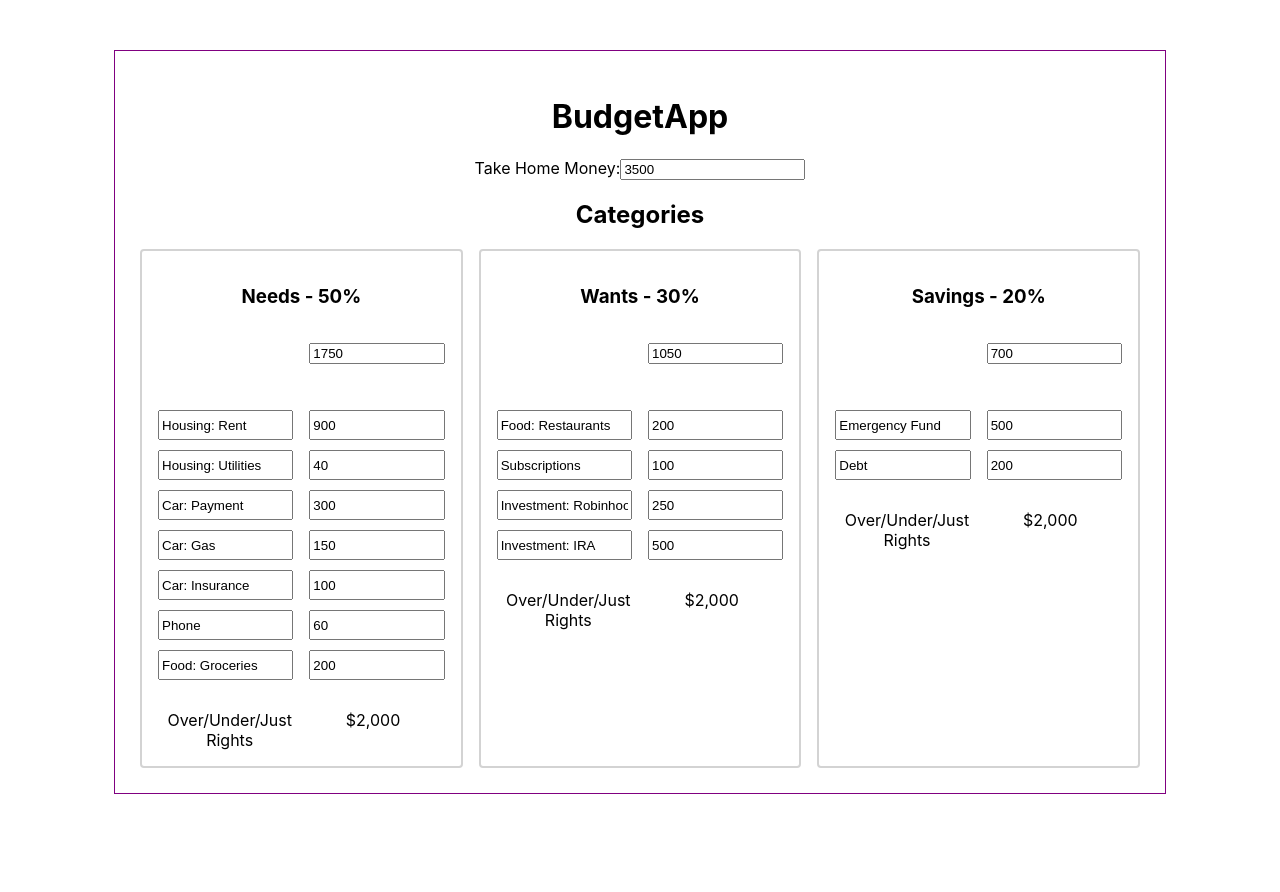
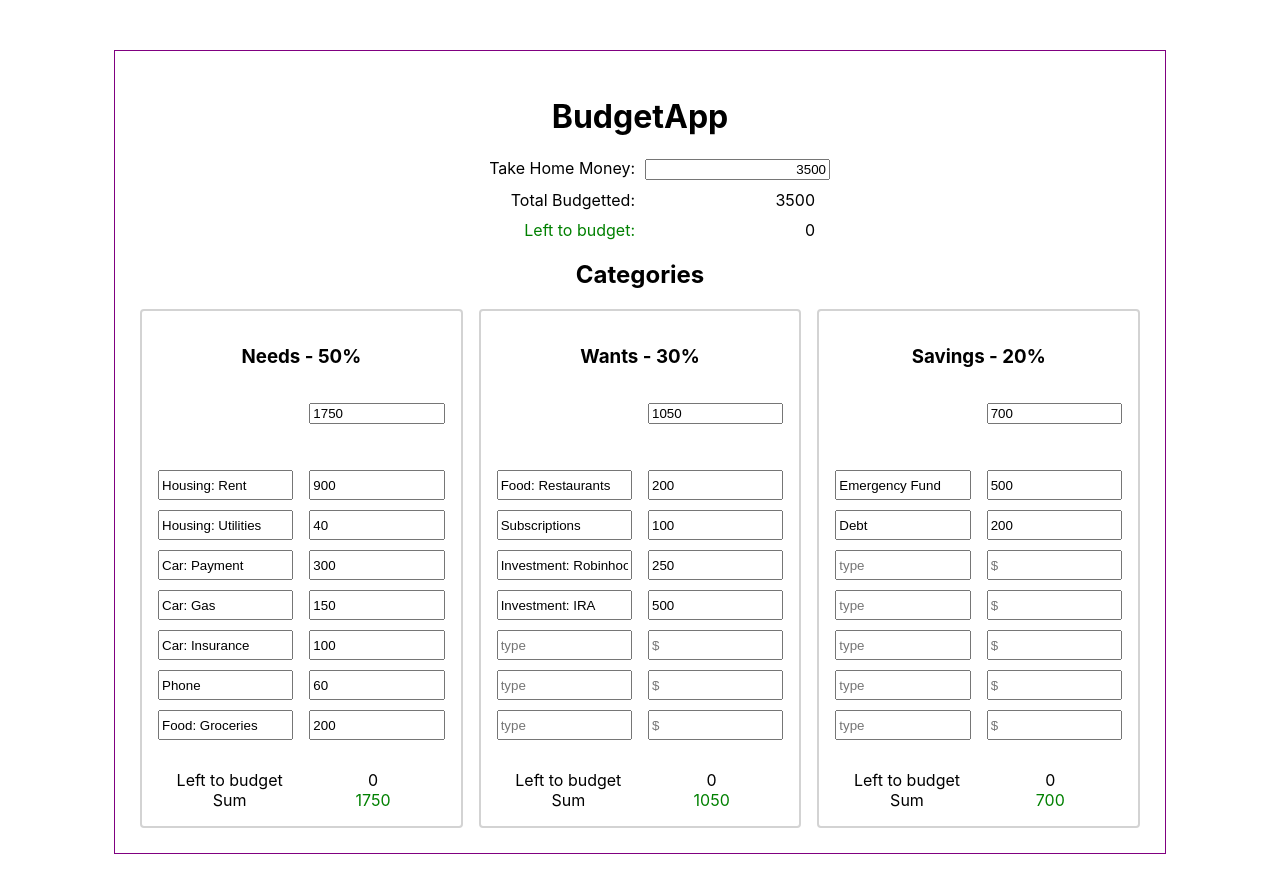
Before and after one commit to dinnagonzales/portfolio2021, a React (Create React App) app: page / in a window 1280 px wide. Shown: the top 892 px of the page. Before the commit the page ends 844 px from the top, so only its background shows below. Built offline with nearby package versions, Linux system fonts and the light colour scheme.

Commit message:
1-27: Complete calculation logic

```diff
--- a/src/components/BudgetApp/categories.jsx
+++ b/src/components/BudgetApp/categories.jsx
@@ -15,7 +15,6 @@ export default function Categories({ dispatch }) {
     };
 
     const updateValue = (categoryIndex, data) => {
-        console.log(categoryIndex, data);
 		dispatch({
 			type: "UPDATE_CATEGORY_VALUE",
             categoryIndex,
@@ -23,6 +22,7 @@ export default function Categories({ dispatch }) {
             value: data.value,
 		});
     };
+
     return (
         <Store.Consumer>
             { ({state}) => {
--- a/src/components/BudgetApp/category.jsx
+++ b/src/components/BudgetApp/category.jsx
@@ -9,10 +9,12 @@ export default function Category(props) {
 
     const {
         category,
-        percent,
+        sum,
         budget,
         expenses
     } = data;
+
+    const status = budget >= sum ? 'good' : 'bad';
 
     return (
         <CategoryContainer>
@@ -33,12 +35,14 @@ export default function Category(props) {
                     );
                 }) }
             </div>
-
             <div className={ 'totals'}> {/* Label / Total */}
-                <div>Over/Under/Just Rights</div>
-                <div>$2,000</div>
+                <div>Left to budget</div>
+                <div>{ budget - sum }</div>
             </div>
-
+            <div className={ 'totals'}> {/* Label / Total */}
+                <div>Sum</div>
+                <div className={ status }>{ sum }</div>
+            </div>
         </CategoryContainer>
     );
 }
@@ -46,6 +50,7 @@ export default function Category(props) {
 const CategoryContainer = styled.div.attrs({
     className: 'CategoryContainer'
 })`
+    font-size: 16px;
     border: 2px solid lightgrey;
     border-radius: 4px;
     padding: 1rem;
@@ -76,5 +81,11 @@ const CategoryContainer = styled.div.attrs({
         display: grid;
         grid-template-columns: repeat(2, minmax(100px, 1fr));
 
+        .good{
+            color: green;
+        }
+        .bad{
+            color: red;
+        }
     }
 `;
--- a/src/components/BudgetApp/index.jsx
+++ b/src/components/BudgetApp/index.jsx
@@ -15,16 +15,28 @@ export default function BudgetApp() {
 			value,
 		});
 	};
+
+	const totalBudgeted = state.categories.reduce((sum, c) =>{
+		return sum += Number(c.sum);
+	}, 0);
+
+	const diff = state.takeHome - totalBudgeted >= 0 ? 'good' : 'bad';
+
 	return (
 		<Provider value={{ state, dispatch }}>
 			<BudgetAppContainer>
 				<h1>
 					BudgetApp
 				</h1>
-				<label>
-					Take Home Money:
-					<input type="number" value={ state.takeHome } onChange={ updateTakeHome } />
-				</label>
+				<div className={ 'grid' }>
+					<div>Take Home Money:</div>
+					<div><input value={ state.takeHome } onChange={ updateTakeHome }/></div>
+					<div>Total Budgetted:</div>
+					<div>{ totalBudgeted }</div>
+					<div className={ diff }>Left to budget:</div>
+					<div>{ state.takeHome - totalBudgeted }</div>
+				</div>
+
 
 				<Categories dispatch={ dispatch }/>
 			</BudgetAppContainer>
@@ -35,9 +47,30 @@ export default function BudgetApp() {
 const BudgetAppContainer = styled.div.attrs({
 	className: 'BudgetAppContainer'
 })`
+	font-size: 16px;
 	border: 1px solid purple;
 	text-align: center;
 	max-width: 1000px;
 	margin: 50px auto;
 	padding: 25px;
+
+	.grid{
+		margin: 0 auto;
+		text-align: right;
+		width: 350px;
+		display: grid;
+		gap: 10px;
+        grid-template-columns: repeat(2, minmax(100px, 1fr));
+
+        .good{
+            color: green;
+        }
+        .bad{
+            color: red;
+		}
+
+		input{
+			text-align: right;
+		}
+    }
 `;
--- a/src/components/BudgetApp/static_data.js
+++ b/src/components/BudgetApp/static_data.js
@@ -5,6 +5,7 @@ const initialState = {
             category: 'Needs - 50%',
             percent: 0.50,
             budget: 1750,
+            sum: 1750,
             expenses: [
                 {
                     label: 'Housing: Rent',
@@ -40,6 +41,7 @@ const initialState = {
             category: 'Wants - 30%',
             percent: 0.30,
             budget: 1050,
+            sum: 1050,
             expenses: [
                 {
                     label: 'Food: Restaurants',
@@ -57,12 +59,25 @@ const initialState = {
                     label: 'Investment: IRA',
                     value: 500,
                 },
+                {
+                    label: '',
+                    value: 0,
+                },
+                {
+                    label: '',
+                    value: 0,
+                },
+                {
+                    label: '',
+                    value: 0,
+                },
             ]
         },
         {
             category: 'Savings - 20%',
             percent: 0.20,
             budget: 700,
+            sum: 700,
             expenses: [
                 {
                     label: 'Emergency Fund',
@@ -72,6 +87,26 @@ const initialState = {
                     label: 'Debt',
                     value: 200,
                 },
+                {
+                    label: '',
+                    value: 0,
+                },
+                {
+                    label: '',
+                    value: 0,
+                },
+                {
+                    label: '',
+                    value: 0,
+                },
+                {
+                    label: '',
+                    value: 0,
+                },
+                {
+                    label: '',
+                    value: 0,
+                },
             ]
         }
     ]
--- a/src/components/BudgetApp/store.js
+++ b/src/components/BudgetApp/store.js
@@ -52,6 +52,10 @@ const reducer = (state, action) => {
                 value,
             };
 
+            categories[categoryIndex]['sum'] = categories[categoryIndex]['expenses'].reduce((sum, e) =>{
+                return sum += Number(e.value);
+            }, 0)
+
             return {
                 ...state,
                 categories,
```
